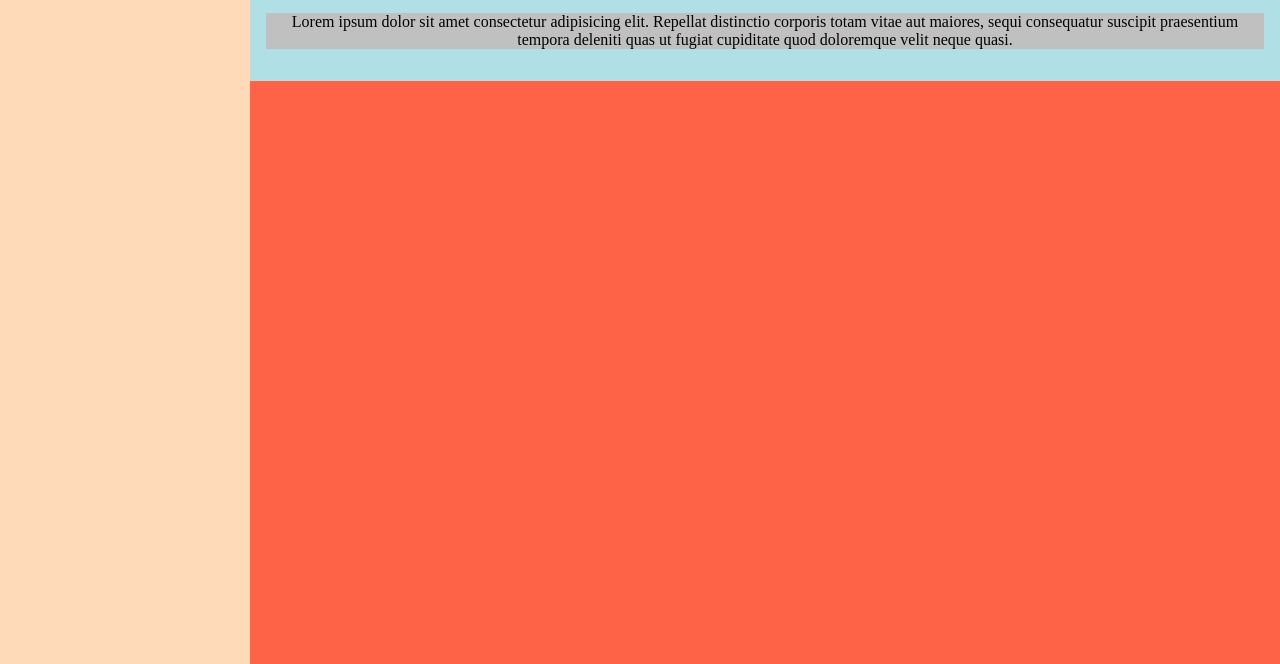
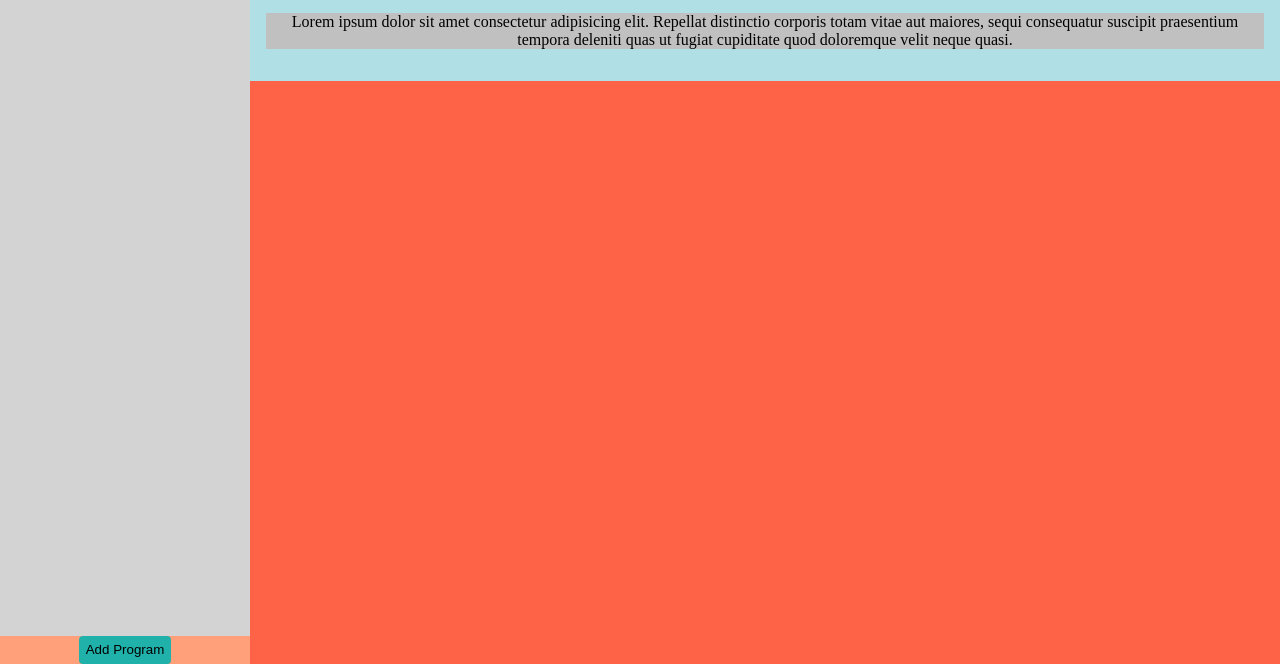
Before and after one commit to Swift-Suite/Swift-Launch, an Electron app: page src/index.html in a window 1280 px wide. Shown: the part 136-800 px from the top of the page. Drawn offline with Linux system fonts and the light colour scheme; no server answers.

Commit message:
DR - Add Program Container at Bottom

```diff
--- a/assets/css/index.css
+++ b/assets/css/index.css
@@ -58,10 +58,10 @@
     display: list-item;
     padding: 0.5em 0px;
     width: 250px;
+    height: 100%;
     overflow-y: scroll;
     overflow-x: hidden;
     background-color: lightgray;
-    /* min-height: 90vh; */
 }
 
 .tab-button {
```
